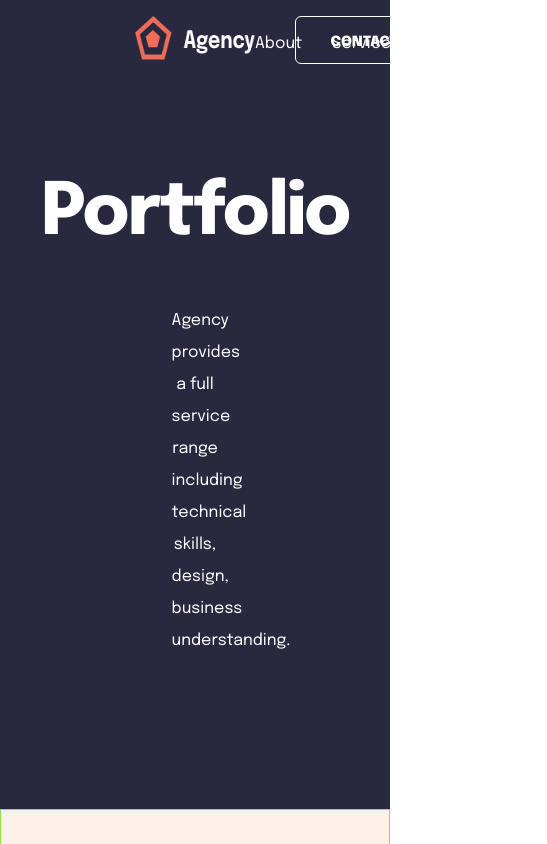
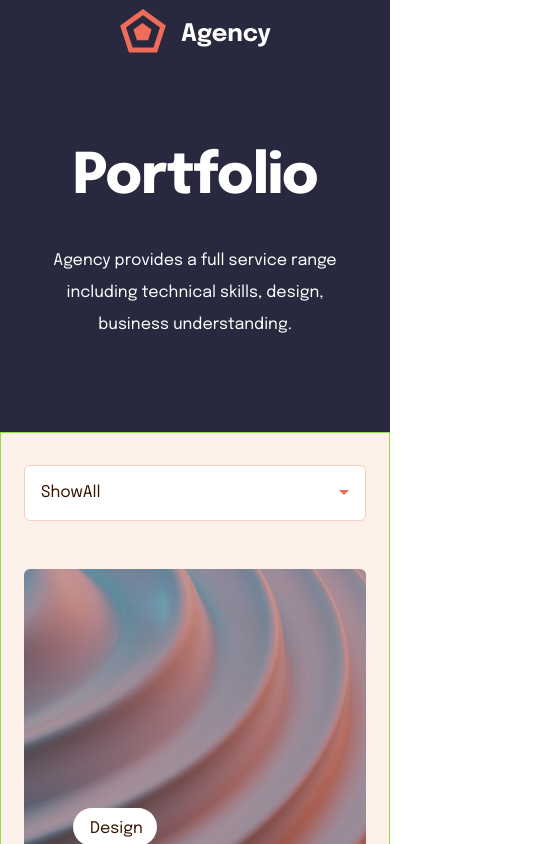
Before and after one commit to mirael26/jupiter-test, a React app: page / in a window 390 px wide. Shown: the top 844 px of the page, 547 px wide, since content can reach past the window. Built offline with nearby package versions, Linux system fonts and the light colour scheme.

Commit message:
Add mobile version

```diff
--- a/src/components/filter/filter.scss
+++ b/src/components/filter/filter.scss
@@ -1,7 +1,16 @@
 .filter {
+  &--desktop {
+    margin-bottom: 75px;
+  }
+
+  &--mobile {
+    display: none;
+  }
+}
+
+.filter__list {
   display: flex;
   justify-content: center;
-  margin-bottom: 75px;
 }
 
 .filter__item {
@@ -17,3 +26,57 @@
     cursor: auto;
   }
 }
+
+@media (max-width: 1040px) {
+  .filter {
+    &--desktop {
+      display: none;
+    }
+
+    &--mobile {
+      position: relative;
+      display: block;
+      width: 100%;
+      margin-bottom: 48px;
+
+    }
+  }
+
+  .filter__open-button {
+    @include text;
+    position: relative;
+    width: 100%;
+    padding: 11px 16px;
+    text-align: start;
+    color: #391400;
+    border-radius: 6px;
+    background-color: #ffffff;
+    border: 1px solid #f3d1bf;
+    cursor: pointer;
+
+    &::after {
+      position: absolute;
+      content: "";
+      top: 24px;
+      right: 16px;
+      border: 5px solid transparent;
+      border-top: 5px solid #ef6d58;
+    }
+  }
+
+  .filter__list {
+    position: absolute;
+    top: 51px;
+    left: 1px;
+    width: calc(100% - 2px);
+    flex-direction: column;
+    background-color: rgba(256, 256, 256, 0.9);
+    border-bottom-left-radius: 6px;
+    border-bottom-right-radius: 6px;
+  }
+
+  .filter__item {
+    margin-right: 0;
+    padding: 11px 16px;
+  }
+}
--- a/src/components/filter/filter.tsx
+++ b/src/components/filter/filter.tsx
@@ -1,8 +1,13 @@
 import * as React from "react";
+import { useState } from "react";
 
 const Filter = () => {
+  const [isOpen, setOpen] = useState(false);
+
   return (
-    <ul className="filter">
+    <React.Fragment>
+      <div className="filter filter--desktop">
+        <ul className="filter__list">
           <li className="filter__item">
             <button className="filter__button active" disabled={true}>Show all</button>
           </li>
@@ -23,6 +28,32 @@ const Filter = () => {
             <button className="filter__button">Motion</button>
           </li>
         </ul>
+      </div>
+
+      <div className="filter filter--mobile">
+        <button className="filter__open-button" onClick={() => setOpen(!isOpen)}>ShowAll</button>
+
+        {isOpen
+          ? <ul className="filter__list">
+              <li className="filter__item">
+                <button className="filter__button">Design</button>
+              </li>
+
+              <li className="filter__item">
+                <button className="filter__button">Branding</button>
+              </li>
+
+              <li className="filter__item">
+                <button className="filter__button">Illustration</button>
+              </li>
+
+              <li className="filter__item">
+                <button className="filter__button">Motion</button>
+              </li>
+            </ul>
+          : null}
+      </div>
+    </React.Fragment>
   );
 };
 
--- a/src/components/header/header.scss
+++ b/src/components/header/header.scss
@@ -1,11 +1,12 @@
 .header {
-  padding: 16px 135px 74px;
+  padding: 16px 135px 75px;
   background-color: $blue;
 }
 
 .header__header {
   display: flex;
   justify-content: space-between;
+  margin-bottom: 110px;
 }
 
 .header__logo {
@@ -51,7 +52,6 @@
   display: flex;
   flex-direction: column;
   align-items: center;
-  padding: 110px 0 78px;
 }
 
 .header__title {
@@ -66,3 +66,28 @@
   text-align: center;
   color: #fff;
 }
+
+@media (max-width: 1040px) {
+  .header {
+    padding: 9px 10px 91px;
+  }
+
+  .header__header {
+    justify-content: center;
+    margin-bottom: 93px;
+  }
+
+  .header__nav,
+  .header__contact {
+    display: none;
+  }
+
+  .header__title {
+    @include h1-mobile;
+    margin-bottom: 35px;
+  }
+
+  .header__text {
+    width: 80%;
+  }
+}
--- a/src/components/portfolio/portfolio.scss
+++ b/src/components/portfolio/portfolio.scss
@@ -23,3 +23,9 @@
   filter: drop-shadow(0px 3px 5px rgba(57,20,0,0.08));
   background-color: #ffffff;
 }
+
+@media (max-width: 1040px) {
+  .portfolio {
+    padding: 32px 23px 250px;
+  }
+}
--- a/src/scss/mixins.scss
+++ b/src/scss/mixins.scss
@@ -3,6 +3,14 @@
   font-size: 72px;
   letter-spacing: -2px;
   line-height: 80px;
+  font-weight: 800;
+}
+
+@mixin h1-mobile {
+  font-family: "Epilogue", Arial, sans-serif;
+  font-size: 56px;
+  letter-spacing: -1px;
+  line-height: 64px;
   font-weight: 800;
 }
 
```
Lines whose indentation alone changed are shown as unchanged.
